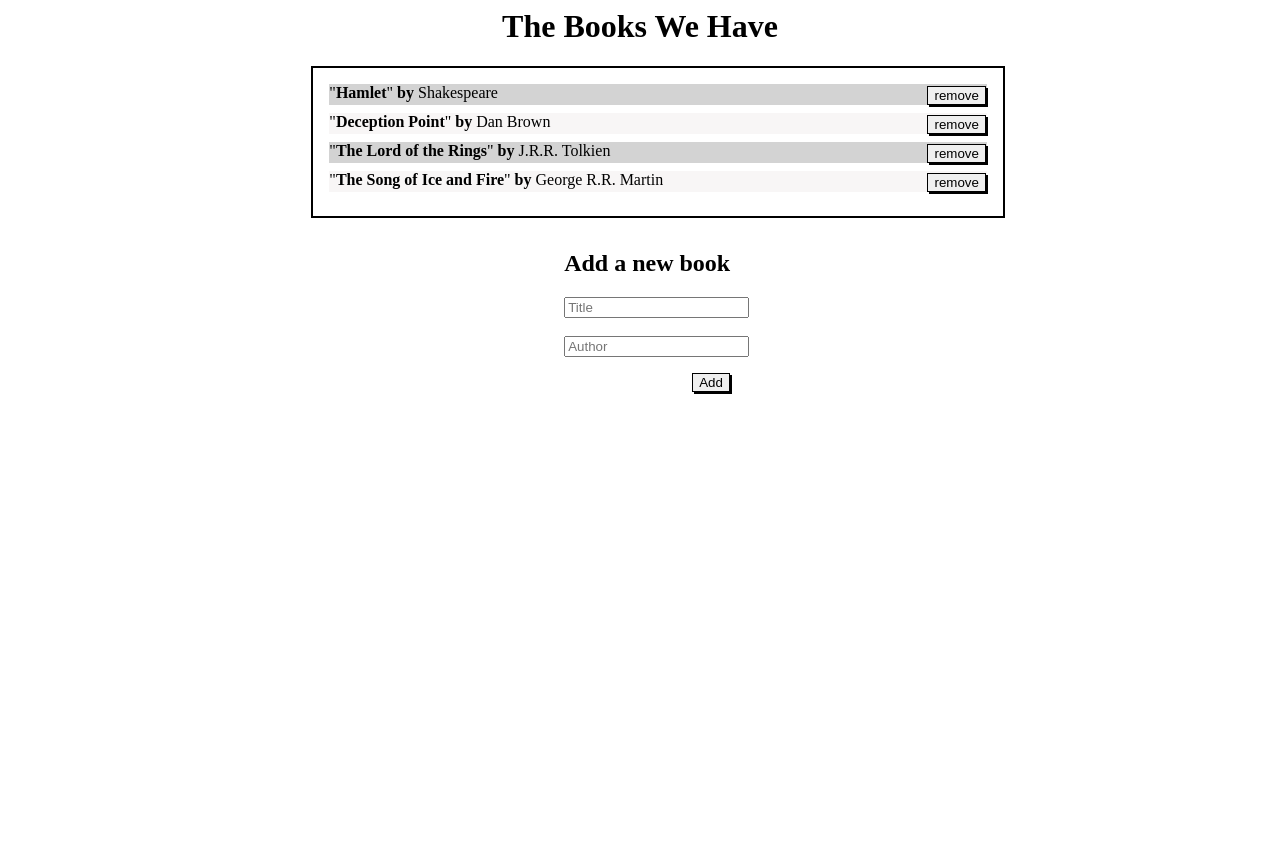
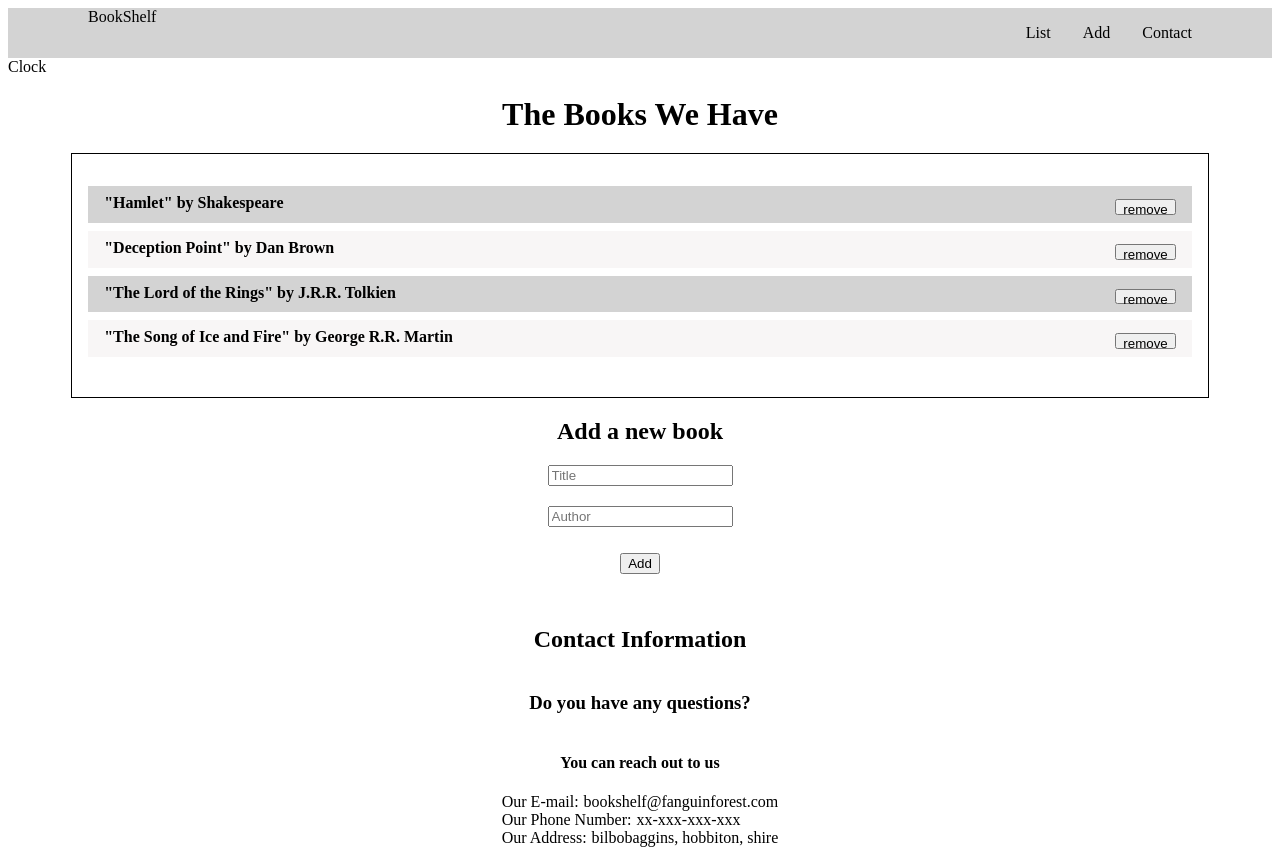
Before and after one commit to AliRezaBmeDu/book-shelf, a website: page index.html in a window 1280 px wide. Before the commit the page ends 800 px from the top, so only its background shows below. Drawn offline with Linux system fonts and the light colour scheme.

Commit message:
Create new components and adjust the designs

```diff
--- /dev/null
+++ b/css/newstyle.css
@@ -0,0 +1,105 @@
+
+header nav {
+    display: flex;
+    justify-content: space-between;
+    padding-inline: 5rem;
+    background-color: lightgray;
+  }
+
+  nav ul {
+    list-style-type: none;
+    display: flex;
+    gap: 2rem;
+  }
+
+  h1 {
+    text-align: center;
+    margin: 20px 0;
+  }
+
+  .books {
+    display: flex;
+    flex-direction: column;
+    justify-content: center;
+    align-items: center;
+    margin-bottom: 20px;
+    margin: auto;
+    width: 90%;
+    padding: 2rem;
+    box-sizing: border-box;
+    border: solid 1px black;
+  }
+
+  .singlebook {
+    display: flex;
+    justify-content: space-between;
+    width: 100%;
+    height: 1.3rem;
+    padding: 0.5rem;
+    padding-inline: 1rem;
+    margin-bottom: 0.5rem;
+    background-color: #f8f6f6;
+  }
+
+  .singlebook:nth-of-type(2n+1) {
+    background-color: lightgrey;
+  }
+
+  .book-detail {
+    font-weight: bold;
+  }
+
+  .remove {
+    margin-top: 5px;
+  }
+
+  .form {
+    display: flex;
+    flex-direction: column;
+    justify-content: center;
+    align-items: center;
+    margin-bottom: 2rem;
+  }
+
+  .new-input {
+    display: flex;
+    flex-direction: column;
+    align-items: center;
+    justify-content: center;
+    margin-bottom: 10px;
+    gap: 1rem;
+  }
+
+  #new-author{
+    margin-top: -3rem;
+    margin-bottom: 1rem;
+  }
+
+  #add {
+    display: flex;
+  }
+
+  .contact {
+    display: flex;
+    flex-direction: column;
+    justify-content: center;
+    align-items: center;
+    margin-bottom: 20px;
+  }
+
+  .contact ul {
+    list-style-type: none;
+    padding: 0;
+    margin: 0;
+    text-align: left;
+  }
+
+  .contact li {
+    display: flex;
+    align-items: center;
+  }
+
+  .contact li p {
+    margin: 0;
+    padding-left: 5px;
+  }
--- a/css/style.css
+++ b/css/style.css
@@ -1,6 +1,30 @@
-/* .body {
+.body {
   margin: auto;
-} */
+}
+
+header nav {
+  display: flex;
+  justify-content: space-between;
+  padding-inline: 5rem;
+  background-color: lightgray;
+}
+
+nav ul {
+  list-style-type: none;
+  display: flex;
+  gap: 2rem;
+}
+
+nav ul li {
+  font-size: 1rem;
+}
+
+.clock {
+  margin-right: 5rem;
+  margin-top: 0.5rem;
+  float: right;
+}
+
 
 h1 {
   text-align: center;
@@ -9,8 +33,8 @@
 .books {
   margin-bottom: 2rem;
   border: 2px solid;
-  width: 52%;
-  margin-left: 24%;
+  width: 60%;
+  margin-left: 20%;
   padding: 1rem;
 }
 
@@ -19,7 +43,7 @@
   background-color: #f8f6f6;
 }
 
-.singlebook:nth-of-type(2n-1) {
+.singlebook:nth-of-type(2n+1) {
   background-color: lightgrey;
 }
 
@@ -44,3 +68,14 @@
 .form {
   margin-left: 44%;
 }
+
+.contact{
+  margin: auto;
+}
+.contact h3,h4{
+  text-align: center;
+}
+
+.contact ul{
+  margin: auto;
+}
--- a/index.html
+++ b/index.html
@@ -5,9 +5,22 @@
         <meta http-equiv="X-UA-Compatible" content="IE=edge">
         <title>BookSite</title>
         <meta name="viewport" content="width=device-width, initial-scale=1">
-        <link rel="stylesheet" href="./css/style.css">
+        <link rel="stylesheet" href="./css/newstyle.css">
     </head>
     <body>
+        <header>
+            <nav>
+                <div>BookShelf</div>
+                <div>
+                    <ul>
+                        <a><li>List</li></a>
+                        <a><li>Add</li></a>
+                        <a><li>Contact</li></a>
+                    </ul>
+                </div>
+            </nav>
+            <div class="clock">Clock</div>
+        </header>
         <h1>The Books We Have</h1>
         <div class="books" id="books">
         </div>
@@ -15,13 +28,24 @@
         <div class="form">
             <h2>Add a new book</h2>
             <div class="new-input">
-                    <input type="text" id="new-title" placeholder="Title"> <br> <br>
-                    <input type="text" id="new-author" placeholder="Author">
+                <input type="text" id="new-title" placeholder="Title"> <br> <br>
+                <input type="text" id="new-author" placeholder="Author">
             </div>
             <button id="add">
                Add
             </button>
         </div>
+
+        <div class="contact" id="contact">
+            <h2>Contact Information</h2>
+            <h3>Do you have any questions?</h3>
+            <h4>You can reach out to us</h4>
+            <ul>
+                <li>Our E-mail: <p class="email">bookshelf@fanguinforest.com</p></li>
+                <li>Our Phone Number: <p>xx-xxx-xxx-xxx</p></li>
+                <li>Our Address: <p>bilbobaggins, hobbiton, shire</p></li>
+            </ul>
+        </div>
         <script src="./javascripts/refractor.js"></script>
     </body>
 </html>
```
